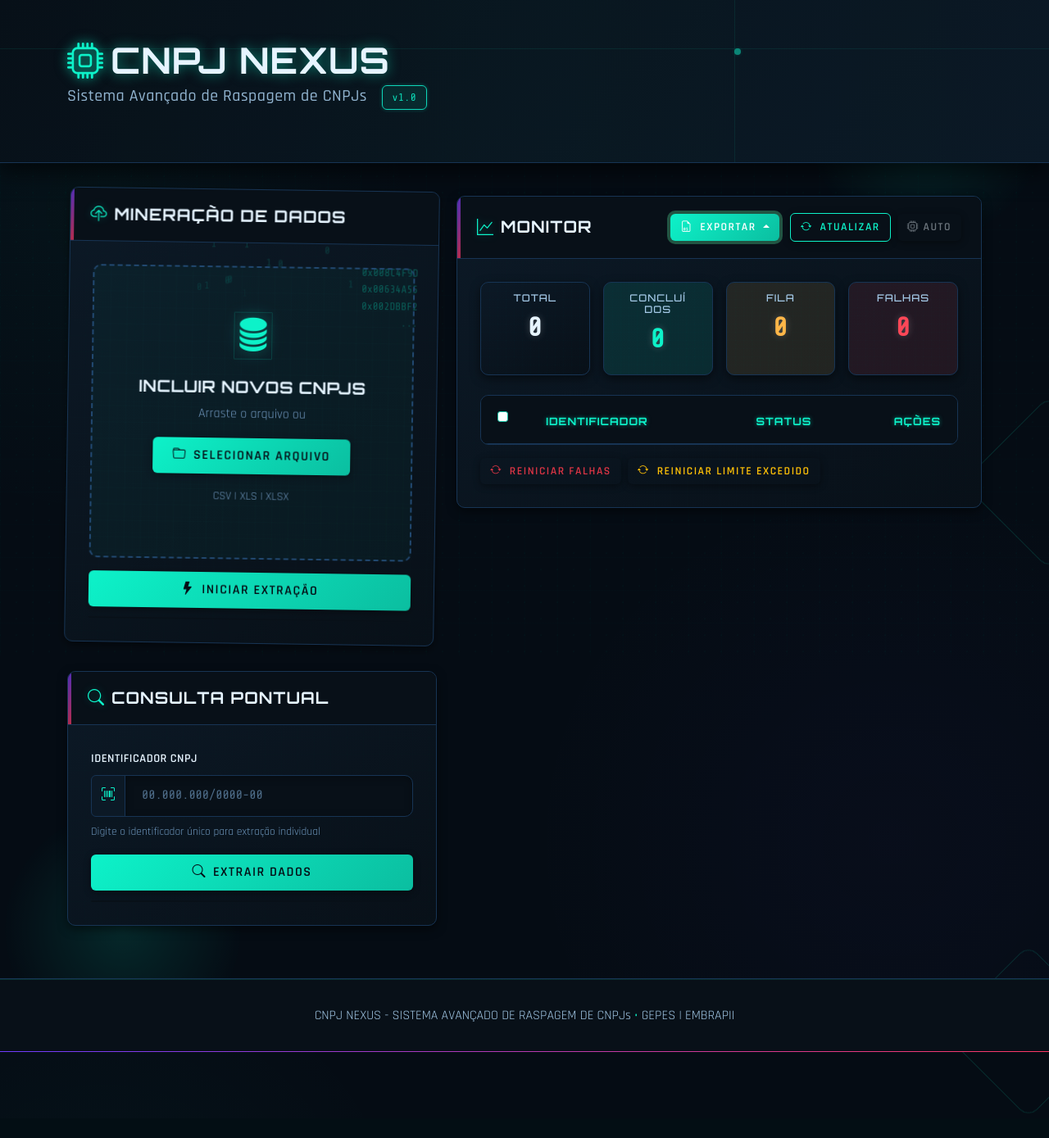
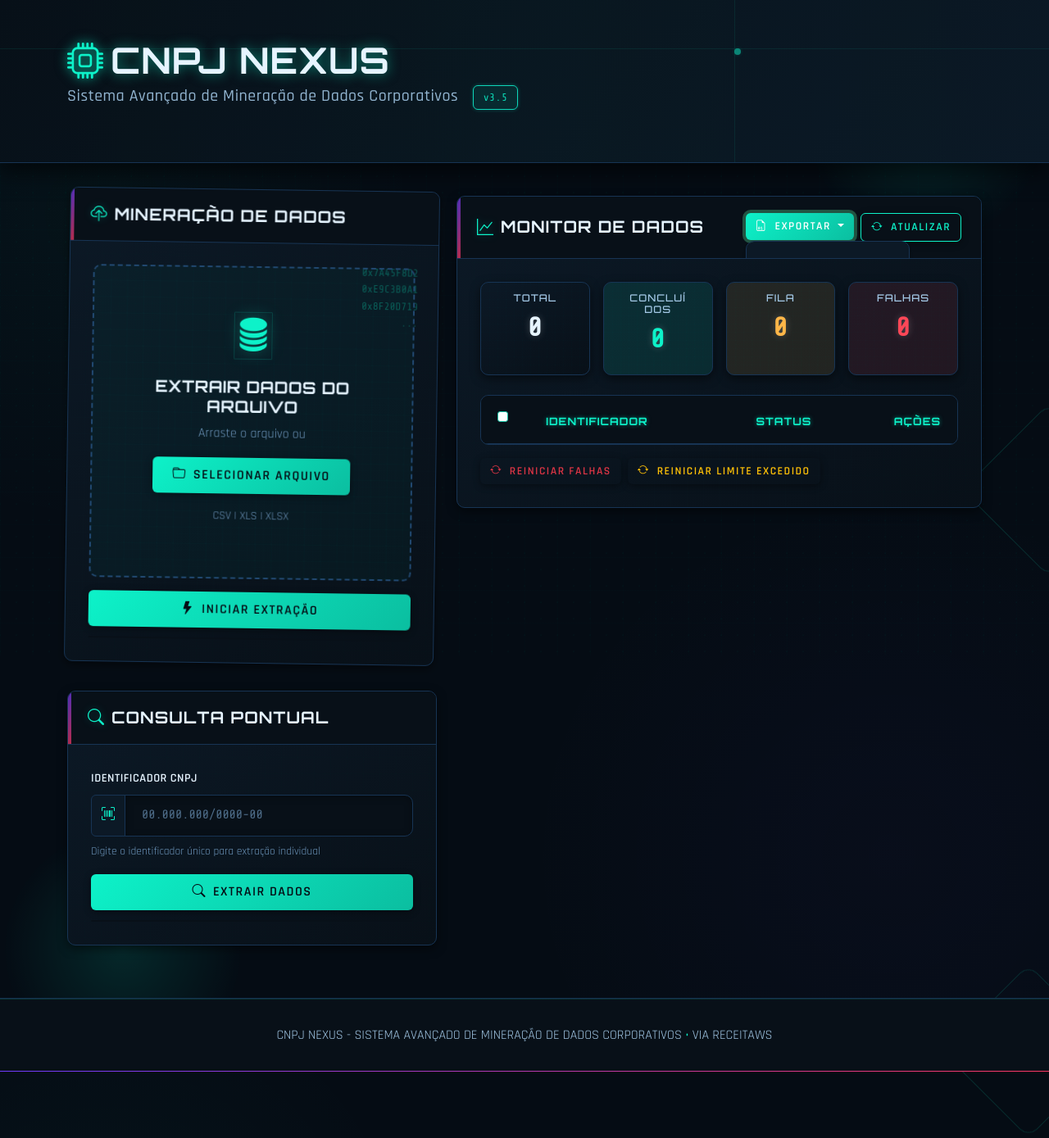
Before and after one commit to LucasAgroTech/cnpjdev, a FastAPI app: page / in a window 1280 px wide, after a click on "EXPORTAR"; the page is wider, and only the part inside the window is pictured. Shown: that part at 82% size. Before the commit the page ends 1359 px from the top of that part, so only its background shows below. Run offline with FastAPI, Linux system fonts and the light colour scheme; data that the repository does not hold is empty.

Commit message:
commitando

```diff
--- a/templates/index.html
+++ b/templates/index.html
@@ -3,7 +3,7 @@
 <head>
     <meta charset="UTF-8">
     <meta name="viewport" content="width=device-width, initial-scale=1.0">
-    <title>CNPJ Nexus - Sistema Avançado de Raspagem de CNPJs</title>
+    <title>CNPJ Nexus - Sistema Avançado de Mineração de Dados Corporativos</title>
     <link href="https://cdn.jsdelivr.net/npm/bootstrap@5.3.1/dist/css/bootstrap.min.css" rel="stylesheet">
     <link rel="stylesheet" href="https://cdn.jsdelivr.net/npm/bootstrap-icons@1.11.0/font/bootstrap-icons.css">
     <link rel="preconnect" href="https://fonts.googleapis.com">
@@ -821,25 +821,11 @@
             box-shadow: var(--shadow-lg);
             padding: 0.75rem 0;
             animation: fadeIn 0.2s ease-out;
-            z-index: 1050; /* Adicionado z-index alto para garantir que apareça acima de outros elementos */
-            position: absolute !important; /* Forçar posicionamento absoluto */
-        }
-
-        /* Ajuste específico para o menu de exportação */
-        .dropup .dropdown-menu {
-            bottom: 100% !important; /* Força o menu a aparecer acima do botão */
-            top: auto !important; /* Desativa o posicionamento automático no topo */
-            margin-bottom: 0.5rem !important; /* Adiciona espaço entre o botão e o menu */
-            transform: none !important; /* Desativa qualquer transformação que possa afetar o posicionamento */
-            max-height: 300px !important; /* Limita a altura máxima do menu */
-            overflow-y: auto !important; /* Adiciona rolagem se necessário */
-        }
-
-        /* Ajuste específico para o menu de exportação no card-header */
-        .card-header .dropup .dropdown-menu {
-            position: fixed !important; /* Usa posicionamento fixo para evitar cortes */
-            transform: translateY(-100%) !important; /* Move para cima */
-            margin-top: -10px !important; /* Ajusta a posição vertical */
+            z-index: 1030;
+            max-height: none;
+            overflow: visible;
+            transform: none;
+            min-width: 200px;
         }
 
         .dropdown-item {
@@ -1429,7 +1415,7 @@
         <div class="circuit-node"></div>
         <div class="container header-content">
             <h1 class="mb-0 text-uppercase"><i class="bi bi-cpu data-icon"></i>CNPJ NEXUS</h1>
-            <p class="lead">Sistema Avançado de Raspagem de CNPJs <span class="version-badge">v1.0</span></p>
+            <p class="lead">Sistema Avançado de Mineração de Dados Corporativos <span class="version-badge">v3.5</span></p>
         </div>
     </div>
 
@@ -1453,7 +1439,7 @@
                                 <div class="mb-3">
                                     <i class="bi bi-database-fill upload-icon"></i>
                                 </div>
-                                <h5 class="mb-2">INCLUIR NOVOS CNPJS</h5>
+                                <h5 class="mb-2">EXTRAIR DADOS DO ARQUIVO</h5>
                                 <p class="text-muted mb-3">Arraste o arquivo ou</p>
                                 <input type="file" id="file-input" class="d-none" accept=".csv,.xls,.xlsx">
                                 <button type="button" class="btn btn-primary" id="select-file-btn">
@@ -1512,13 +1498,13 @@
             <div class="col-lg-7">
                 <div class="card status-card">
                     <div class="card-header d-flex justify-content-between align-items-center">
-                        <h5 class="card-title"><i class="bi bi-graph-up data-icon"></i>MONITOR</h5>
-                        <div>
-                            <div class="dropup d-inline-block me-2 position-relative">
-                                <button class="btn btn-sm btn-success dropdown-toggle" type="button" id="exportDropdown" data-bs-toggle="dropdown" aria-expanded="false">
+                        <h5 class="card-title"><i class="bi bi-graph-up data-icon"></i>MONITOR DE DADOS</h5>
+                        <div class="d-flex">
+                            <div class="dropdown me-2 position-static">
+                                <button class="btn btn-sm btn-success dropdown-toggle" type="button" id="exportDropdown" data-bs-toggle="dropdown" data-bs-auto-close="outside" aria-expanded="false">
                                     <i class="bi bi-file-earmark-binary me-1"></i> EXPORTAR
                                 </button>
-                                <ul class="dropdown-menu dropdown-menu-end shadow-sm" aria-labelledby="exportDropdown" style="z-index: 1050; position: fixed !important; transform: translateY(-100%) !important; margin-top: -10px !important;">
+                                <ul class="dropdown-menu shadow-sm" aria-labelledby="exportDropdown">
                                     <li><a class="dropdown-item" href="/api/export-excel/"><i class="bi bi-file-earmark-excel me-2"></i>Exportar Completo</a></li>
                                     <li><a class="dropdown-item" href="/api/export-excel/?status=completed"><i class="bi bi-check-circle me-2"></i>Dados Processados</a></li>
                                     <li><a class="dropdown-item" href="#" id="export-selected-btn"><i class="bi bi-check-square me-2"></i>Seleção Atual</a></li>
@@ -1606,7 +1592,7 @@
     <!-- Footer -->
     <div class="footer">
         <div class="container text-center">
-            <p class="mb-0">CNPJ NEXUS - SISTEMA AVANÇADO DE RASPAGEM DE CNPJs <span class="text-primary">•</span> GEPES | EMBRAPII</p>
+            <p class="mb-0">CNPJ NEXUS - SISTEMA AVANÇADO DE MINERAÇÃO DE DADOS CORPORATIVOS <span class="text-primary">•</span> VIA RECEITAWS</p>
         </div>
     </div>
 
@@ -1634,6 +1620,14 @@
     <script src="https://cdn.jsdelivr.net/npm/bootstrap@5.3.1/dist/js/bootstrap.bundle.min.js"></script>
     <script>
         document.addEventListener('DOMContentLoaded', function() {
+            // Corrige problemas do dropdown
+            var dropdownElementList = [].slice.call(document.querySelectorAll('.dropdown-toggle'))
+            dropdownElementList.map(function (dropdownToggleEl) {
+                return new bootstrap.Dropdown(dropdownToggleEl, {
+                    boundary: document.querySelector('body')
+                });
+            });
+
             // Elementos do DOM
             const uploadForm = document.getElementById('upload-form');
             const fileInput = document.getElementById('file-input');
@@ -2101,9 +2095,21 @@
                 }
             });
 
+            // Garante que todos os dropdowns funcionem corretamente
+            document.querySelectorAll('.dropdown-toggle').forEach(dropdownToggle => {
+                dropdownToggle.addEventListener('click', function(e) {
+                    e.stopPropagation();
+                    const dropdown = new bootstrap.Dropdown(this);
+                    dropdown.toggle();
+                });
+            });
+
             // Botão de exportar selecionados
-            document.getElementById('export-selected-btn').addEventListener('click', function(e) {
+            const exportSelectedBtn = document.getElementById('export-selected-btn');
+            if (exportSelectedBtn) {
+                exportSelectedBtn.addEventListener('click', function(e) {
                         e.preventDefault();
+                        e.stopPropagation();
 
                         const selectedCnpjs = Array.from(document.querySelectorAll('.cnpj-checkbox:checked')).map(checkbox => checkbox.value);
 
@@ -2118,6 +2124,8 @@
                         // Abre a URL em uma nova aba
                         window.open(url, '_blank');
                     });
+                }
+            }
 
             // Botão de atualização de status
             refreshStatusBtn.addEventListener('click', updateStatus);
```
Lines whose indentation alone changed are shown as unchanged.
